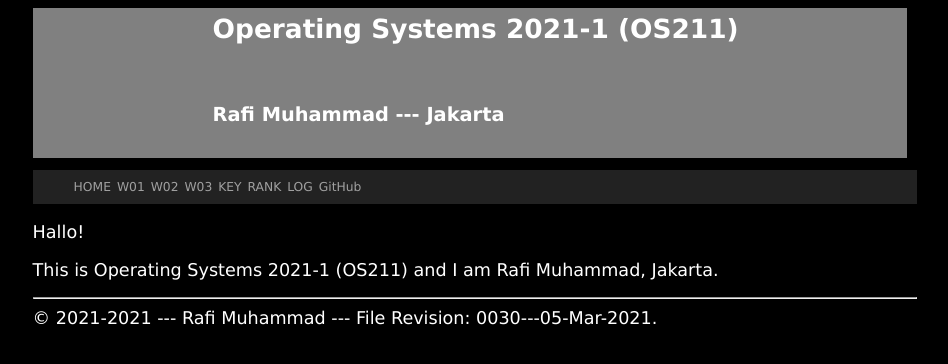
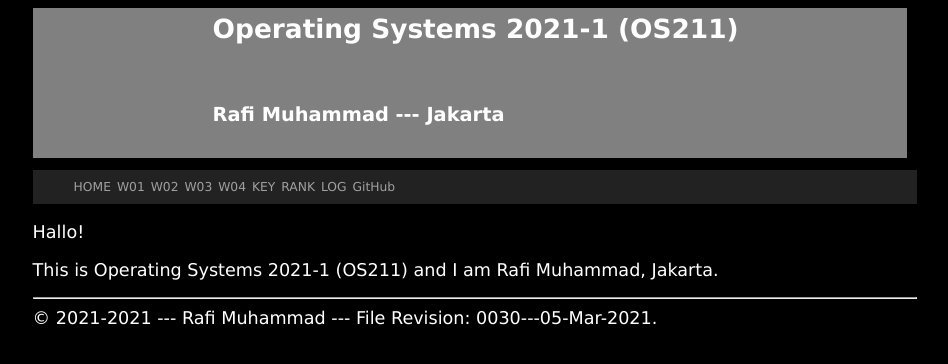
Before and after one commit to rafimuhammad01/os211, a Jekyll site: the page built from index.md, in a window 1280 px wide. Shown: the top 364 px of the page, without its empty margins (165-1113 px from the left). Built offline with Jekyll 4.4.1, drawn with Linux system fonts in a browser that asks for light colours.

Commit message:
Update navbar.html

```diff
--- a/_includes/navbar.html
+++ b/_includes/navbar.html
@@ -9,8 +9,8 @@
     <li class='listitem'><a href='{{ site.baseurl }}/W01/'>W01</a></li>
     <li class='listitem'><a href='{{ site.baseurl }}/W02/'>W02</a></li>
     <li class='listitem'><a href='{{ site.baseurl }}/W03/'>W03</a></li>
-    <!--<li class='listitem'><a href='{{ site.baseurl }}/W04/'>W04</a></li>
-    <li class='listitem'><a href='{{ site.baseurl }}/W05/'>W05</a></li>
+    <li class='listitem'><a href='{{ site.baseurl }}/W04/'>W04</a></li>
+    <!--<li class='listitem'><a href='{{ site.baseurl }}/W05/'>W05</a></li>
     <li class='listitem'><a href='{{ site.baseurl }}/W06/'>W06</a></li>
     <li class='listitem'><a href='{{ site.baseurl }}/W07/'>W07</a></li>
     <li class='listitem'><a href='{{ site.baseurl }}/W08/'>W08</a></li>
```
